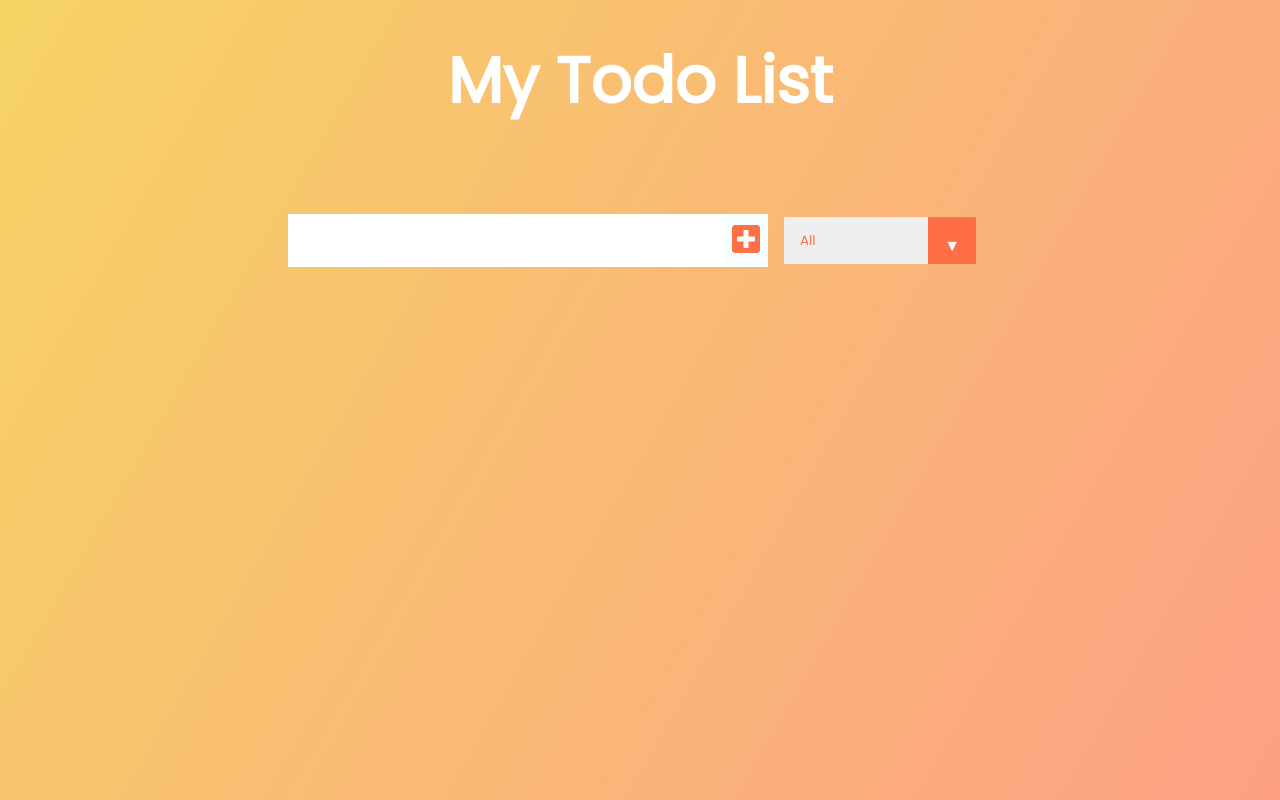
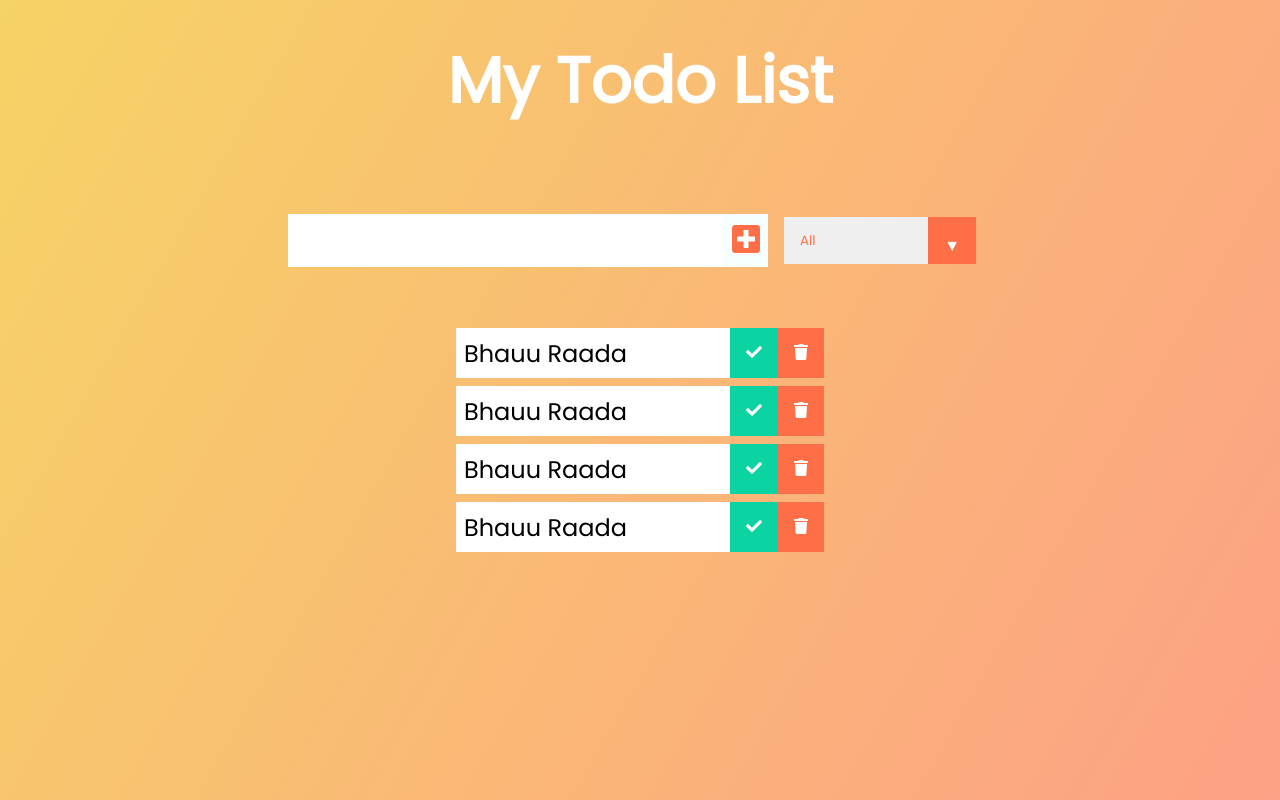
Before and after one commit to CodeSadhu/Karomi-React-Todo, a React (Create React App) app: page / in a window 1280 px wide. Built offline with nearby package versions, Linux system fonts and the light colour scheme.

Commit message:
Add static Todolist element

```diff
--- /dev/null
+++ b/src/components/Todo.js
@@ -0,0 +1,13 @@
+import React from 'react';
+
+function Todo() {
+    return (
+        <div className="todo">
+            <li className="todo-item">Bhauu Raada</li>
+            <button className="complete-btn"><i className="fas fa-check"></i></button>
+            <button className="trash-btn"><i className="fas fa-trash"></i></button>
+        </div>
+    );
+}
+
+export default Todo;
--- a/src/components/TodoList.js
+++ b/src/components/TodoList.js
@@ -1,12 +1,15 @@
 import React from 'react';
+import Todo from './Todo.js'
 
 function TodoList() {
-
-
-
     return (
         <div className="todo-container">
-            <ul className="todo-list"></ul>
+            <ul className="todo-list">
+                <Todo />
+                <Todo />
+                <Todo />
+                <Todo />
+            </ul>
         </div>
     );
 }
```
Also changed, not shown: 1 other file (tests, documents, lock files or other folders).
